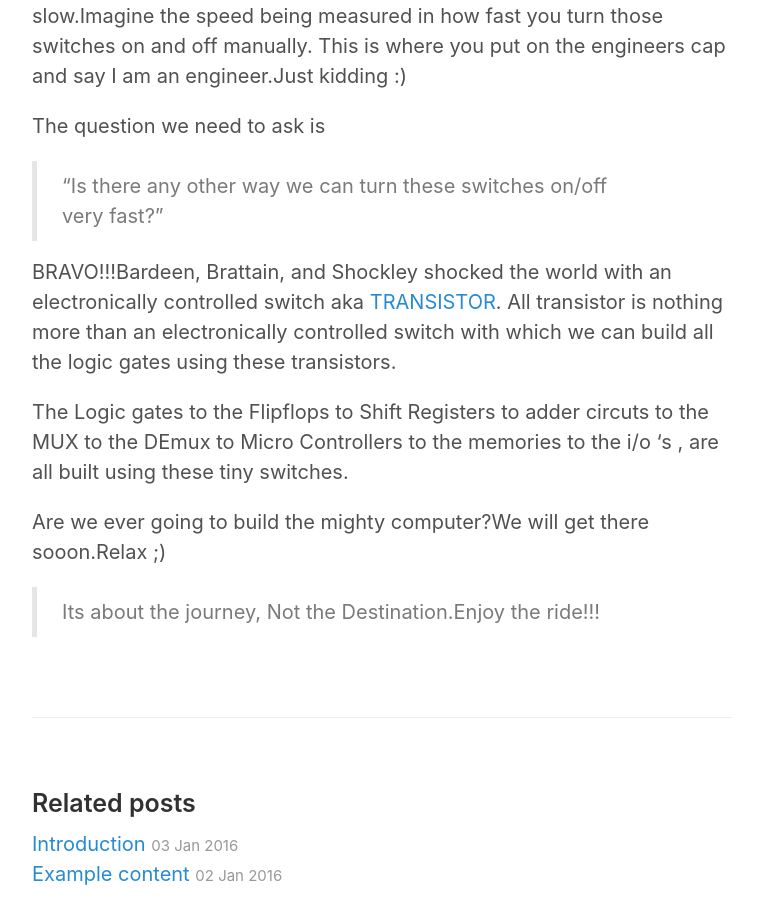
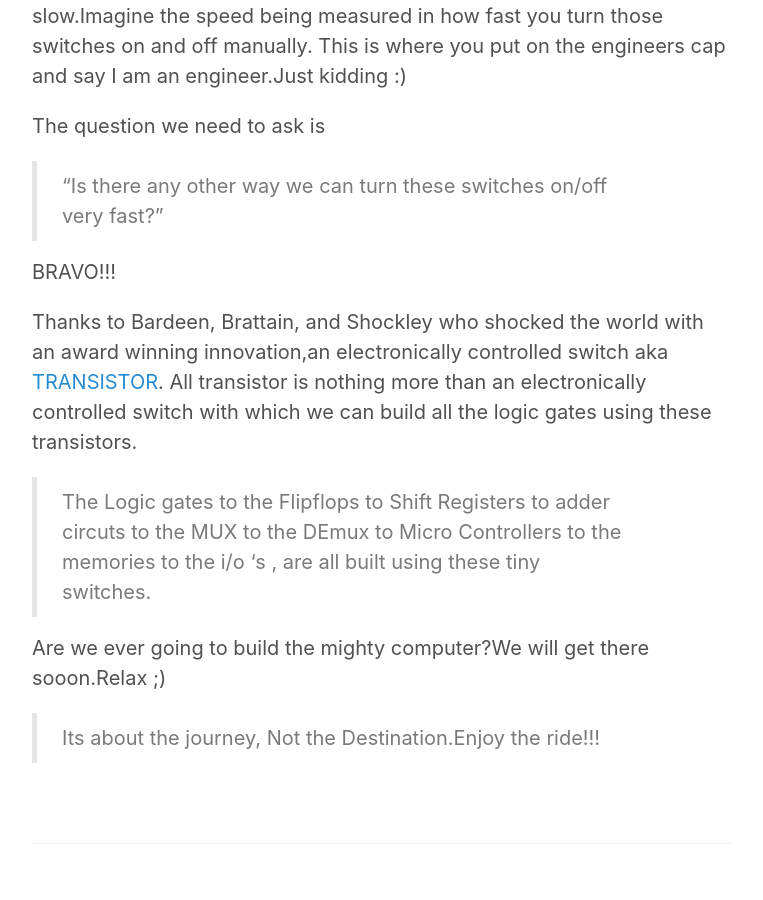
Before and after one commit to simple-guru/simple-guru.github.io, a Jekyll site: the page built from _posts/2016-04-21-Switch.md, in a window 1280 px wide and 900 px high, scrolled down 3129 px. Shown: the whole window, without its empty margins (258-1021 px from the left). Built offline with Jekyll 4.4.1, drawn with Linux system fonts in a browser that asks for light colours.

Commit message:
switch post motif

```diff
--- a/_posts/2016-04-21-Switch.md
+++ b/_posts/2016-04-21-Switch.md
@@ -82,12 +82,15 @@ The faster the switches are turned on/off the faster the results.
 If at all computers were built using switches it would be extremely slow.Imagine the speed being measured in how fast you turn those switches on and off manually. This is where you put on the engineers cap and say I am an engineer.Just kidding :)
 
 The question we need to ask is
+
 >"Is there any other way we can turn these switches on/off very fast?"
 
-BRAVO!!!Bardeen, Brattain, and Shockley shocked the world with an electronically controlled switch aka [TRANSISTOR](https://www.youtube.com/watch?v=IcrBqCFLHIY).
+BRAVO!!!
+
+Thanks to Bardeen, Brattain, and Shockley who shocked the world with an award winning innovation,an  electronically controlled switch aka [TRANSISTOR](https://www.youtube.com/watch?v=IcrBqCFLHIY).
 All transistor is nothing more than an electronically controlled switch with which we can build all the logic gates using these transistors.
 
-The Logic gates to the Flipflops to Shift Registers to adder circuts to the MUX to the DEmux to Micro Controllers to the memories to the i/o 's , are all built using these tiny switches.
+>The Logic gates to the Flipflops to Shift Registers to adder circuts to the MUX to the DEmux to Micro Controllers to the memories to the i/o 's , are all built using these tiny switches.
 
 
 
```
